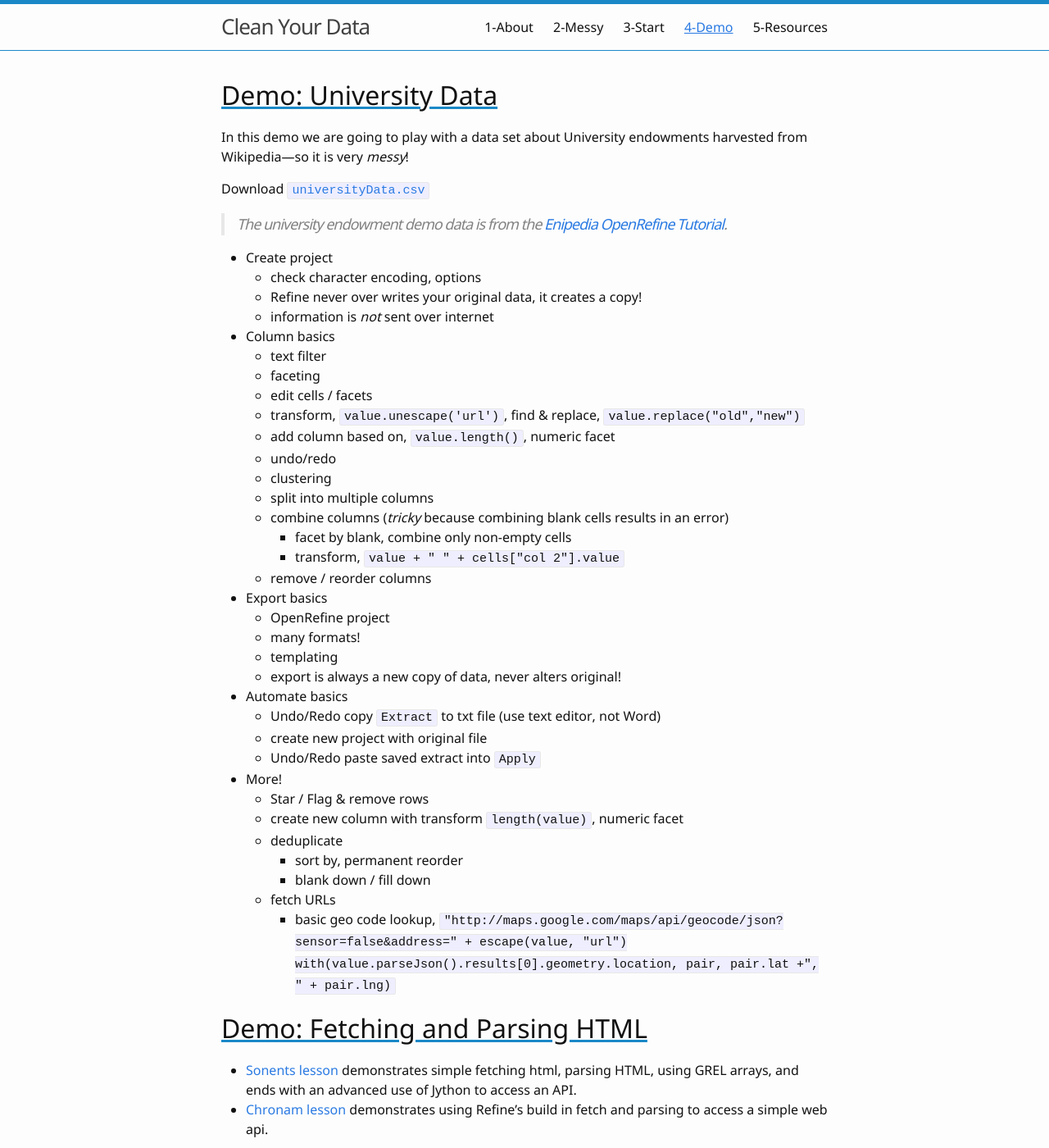
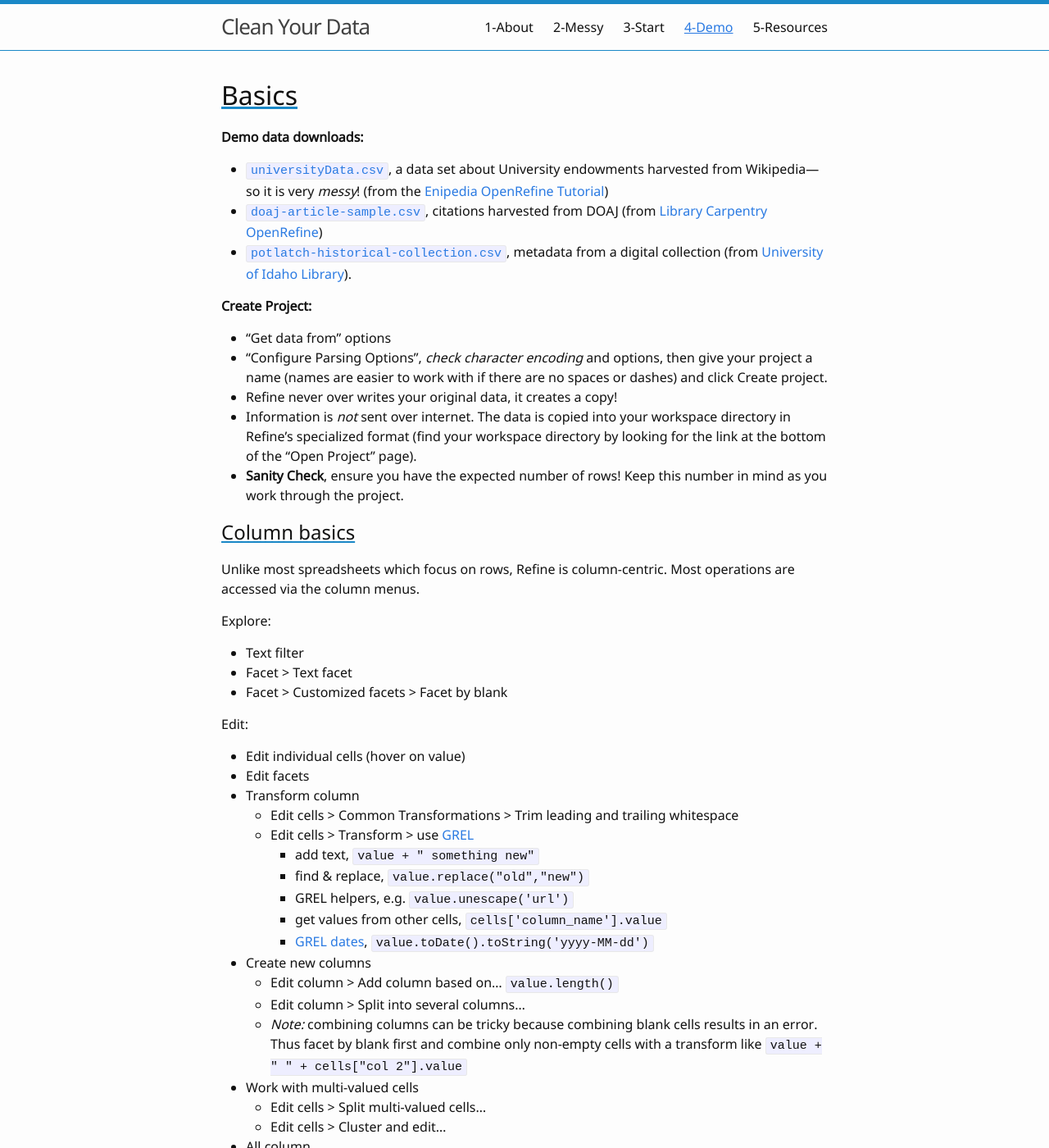
Before and after one commit to evanwill/clean-your-data, a Jekyll site: the page built from 4-demo.md, in a window 1280 px wide and 1400 px high. Shown: the whole window at 82% size. Built offline with Jekyll 4.4.1, drawn with Linux system fonts in a browser that asks for light colours; some of the changed text lies outside the part shown.

Commit message:
rework demo outline

```diff
--- a/4-demo.md
+++ b/4-demo.md
@@ -4,55 +4,76 @@ title: 4-Demo
 nav: true
 ---
 
-# Demo: University Data
+# Basics
 
-In this demo we are going to play with a data set about University endowments harvested from Wikipedia—so it is very *messy*!
+**Demo data downloads:**
 
-Download <a href="assets/universityData.csv" target="_blank">`universityData.csv`</a>
+- [`universityData.csv`](assets/universityData.csv){:target="_blank"}, a data set about University endowments harvested from Wikipedia—so it is very *messy*! (from the [Enipedia OpenRefine Tutorial](http://enipedia.tudelft.nl/wiki/OpenRefine_Tutorial){:target="_blank"})
+- [`doaj-article-sample.csv`](assets/doaj-article-sample.csv){:target="_blank"}, citations harvested from DOAJ (from [Library Carpentry OpenRefine](https://librarycarpentry.org/lc-open-refine/){:target="_blank"})
+- [`potlatch-historical-collection.csv`](assets/potlatch-historical-collection.csv){:target="_blank"}, metadata from a digital collection (from [University of Idaho Library](https://www.lib.uidaho.edu/digital/){:target="_blank"}).
 
-> The university endowment demo data is from the [Enipedia OpenRefine Tutorial](http://enipedia.tudelft.nl/wiki/OpenRefine_Tutorial){:target="_blank"}.
+**Create Project:**
 
-- Create project
-    - check character encoding, options
-    - Refine never over writes your original data, it creates a copy!
-    - information is *not* sent over internet
+- "Get data from" options
+- "Configure Parsing Options", *check character encoding* and options, then give your project a name (names are easier to work with if there are no spaces or dashes) and click Create project.
+- Refine never over writes your original data, it creates a copy!
+- Information is *not* sent over internet. The data is copied into your workspace directory in Refine's specialized format (find your workspace directory by looking for the link at the bottom of the "Open Project" page).
+- **Sanity Check**, ensure you have the expected number of rows! Keep this number in mind as you work through the project.
 
-- Column basics
-    - text filter
-    - faceting
-    - edit cells / facets
-    - transform, `value.unescape('url')`, find & replace, `value.replace("old","new")`
-    - add column based on, `value.length()`, numeric facet
-    - undo/redo
-    - clustering
-	- split into multiple columns
-    - combine columns (*tricky* because combining blank cells results in an error)
-        - facet by blank, combine only non-empty cells
-        - transform, `value + " " + cells["col 2"].value`
-    - remove / reorder columns
+## Column basics
 
-- Export basics
-	- OpenRefine project
-    - many formats!
-    - templating
-	- export is always a new copy of data, never alters original!
+Unlike most spreadsheets which focus on rows, Refine is column-centric.
+Most operations are accessed via the column menus.
 
-- Automate basics
-	- Undo/Redo copy `Extract` to txt file (use text editor, not Word)
-	- create new project with original file
-	- Undo/Redo paste saved extract into `Apply`
+Explore:
 
-- More!
-	- Star / Flag & remove rows
-	- create new column with transform `length(value)`, numeric facet
-	- deduplicate
-		- sort by, permanent reorder
-		- blank down / fill down
-    - fetch URLs
-        - basic geo code lookup, `"http://maps.google.com/maps/api/geocode/json?sensor=false&address=" + escape(value, "url")
-with(value.parseJson().results[0].geometry.location, pair, pair.lat +", " + pair.lng)`
+- Text filter
+- Facet > Text facet
+- Facet > Customized facets > Facet by blank
 
-# Demo: Fetching and Parsing HTML
+Edit:
+
+- Edit individual cells (hover on value)
+- Edit facets
+- Transform column
+    - Edit cells > Common Transformations > Trim leading and trailing whitespace
+    - Edit cells > Transform > use [GREL](https://github.com/OpenRefine/OpenRefine/wiki/General-Refine-Expression-Language){:target="_blank"}
+        - add text, `value + " something new"`
+        - find & replace, `value.replace("old","new")`
+        - GREL helpers, e.g. `value.unescape('url')`
+        - get values from other cells, `cells['column_name'].value`
+        - [GREL dates](https://github.com/OpenRefine/OpenRefine/wiki/GREL-Date-Functions){:target="_blank"}, `value.toDate().toString('yyyy-MM-dd')`
+- Create new columns
+    - Edit column > Add column based on... `value.length()`
+    - Edit column > Split into several columns...
+    - *Note:* combining columns can be tricky because combining blank cells results in an error. Thus facet by blank first and combine only non-empty cells with a transform like `value + " " + cells["col 2"].value`
+- Work with multi-valued cells
+    - Edit cells > Split multi-valued cells...
+    - Edit cells > Cluster and edit...
+- All column
+    - Star, Flag
+    - Edit rows > Remove all matching rows
+    - Edit columns > Re-order / remove columns
+- Deduplicate
+    - Sort...
+    - Sort menu will appear at top of table, select "Reorder rows permanently"
+    - Edit cells > Blank down, then facet on blank and remove rows
+
+## Project basics
+
+Export:
+
+- *Keep in mind:* export is always a new copy of data, never alters original! Your Refine projects will be automatically saved in your working directory and can be accessed from "Open Project" tab.
+- Many export formats!
+- templating
+
+Undo / Redo & Automate:
+
+- Undo / Redo
+- Undo / Redo > Extract, copy json to txt file (use text editor, not Word)
+- Undo/Redo > Apply, paste in saved extract and click Perform Operations
+
+# Fetching and Parsing HTML
 
 - [Sonents lesson](sonnets-demo.html) demonstrates simple fetching html, parsing HTML, using GREL arrays, and ends with an advanced use of Jython to access an API.
 - [Chronam lesson](chronam-demo.html) demonstrates using Refine's build in fetch and parsing to access a simple web api.
```
Also changed, not shown: 2-messy.md (+1 -1 lines), assets/doaj-article-sample.csv (added), assets/potlatch-historical-collection.csv (added).
